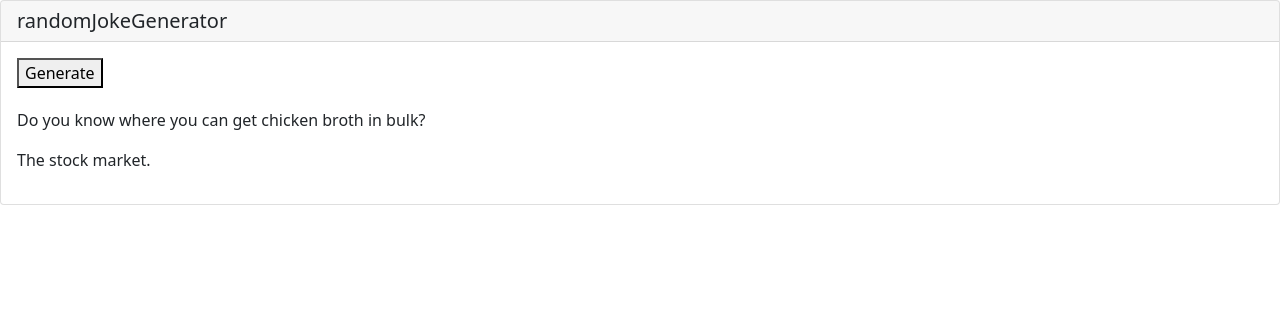
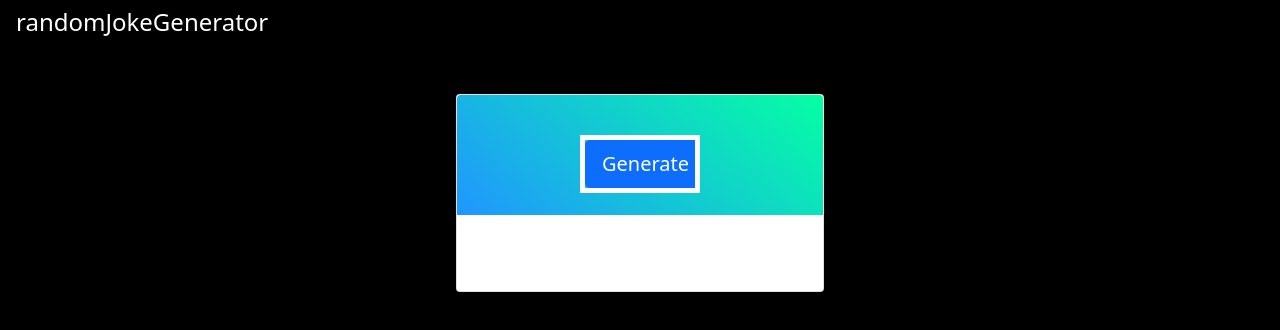
Before and after one commit to eltonPillay/randomJokGenerator, a plain HTML site: page index.html in a window 1280 px wide. Drawn offline with nearby package versions, Linux system fonts and the light colour scheme.

Commit message:
styled app - project finished

```diff
--- a/index.html
+++ b/index.html
@@ -12,18 +12,24 @@
 </head>
 
 <body>
+    <h4 class="card-header">randomJokeGenerator</h5>
 
+    <div class="container">
+        <section class="mx-auto my-5" style="max-width: 23rem;">
 
-    <div class="card">
-        <h5 class="card-header">randomJokeGenerator</h5>
-        <div class="card-body">
-            <button id="genbut">Generate</button>
-            <p id="jokeq">Do you know where you can get chicken broth in bulk?</p>
-            <p id="jokea">The stock market.</p>
-        </div>
+            <div class="card testimonial-card mt-2 mb-3">
+                <div class="card-up aqua-gradient"></div>
+                <div class="avatar mx-auto white">
+                    <button type="button" id="genbut" class="btn btn-primary btn-lg">Generate</button>
+                </div>
+                <div class="card-body text-center">
+                    <p id="jokeq"></p>
+                    <p id="jokea"></p>
+                </div>
+            </div>
+
+        </section>
     </div>
-
-
 
     <script src="https://cdn.jsdelivr.net/npm/axios@1.1.2/dist/axios.min.js"></script>
     <script src="apps.js"></script>
--- a/styles.css
+++ b/styles.css
@@ -1,3 +1,34 @@
-#jokeq {
-    margin-top: 20px;
+body {
+	background-color: #000000;
 }
+
+h4 {
+    color: white;
+}
+
+.testimonial-card .card-up {
+  height: 120px;
+  overflow: hidden;
+  border-top-left-radius: .25rem;
+  border-top-right-radius: .25rem;
+}
+
+.aqua-gradient {
+  background: linear-gradient(40deg, #2096ff, #05ffa3) !important;
+}
+
+.testimonial-card .avatar {
+  width: 120px;
+  margin-top: -80px;
+  overflow: hidden;
+  border: 5px solid #fff;
+
+}
+
+.card-body {
+    margin-top: 50px;
+}
+
+p {
+    font-size: 1.2rem;
+}
```
Also changed, not shown: apps.js (+0 -9 lines).
